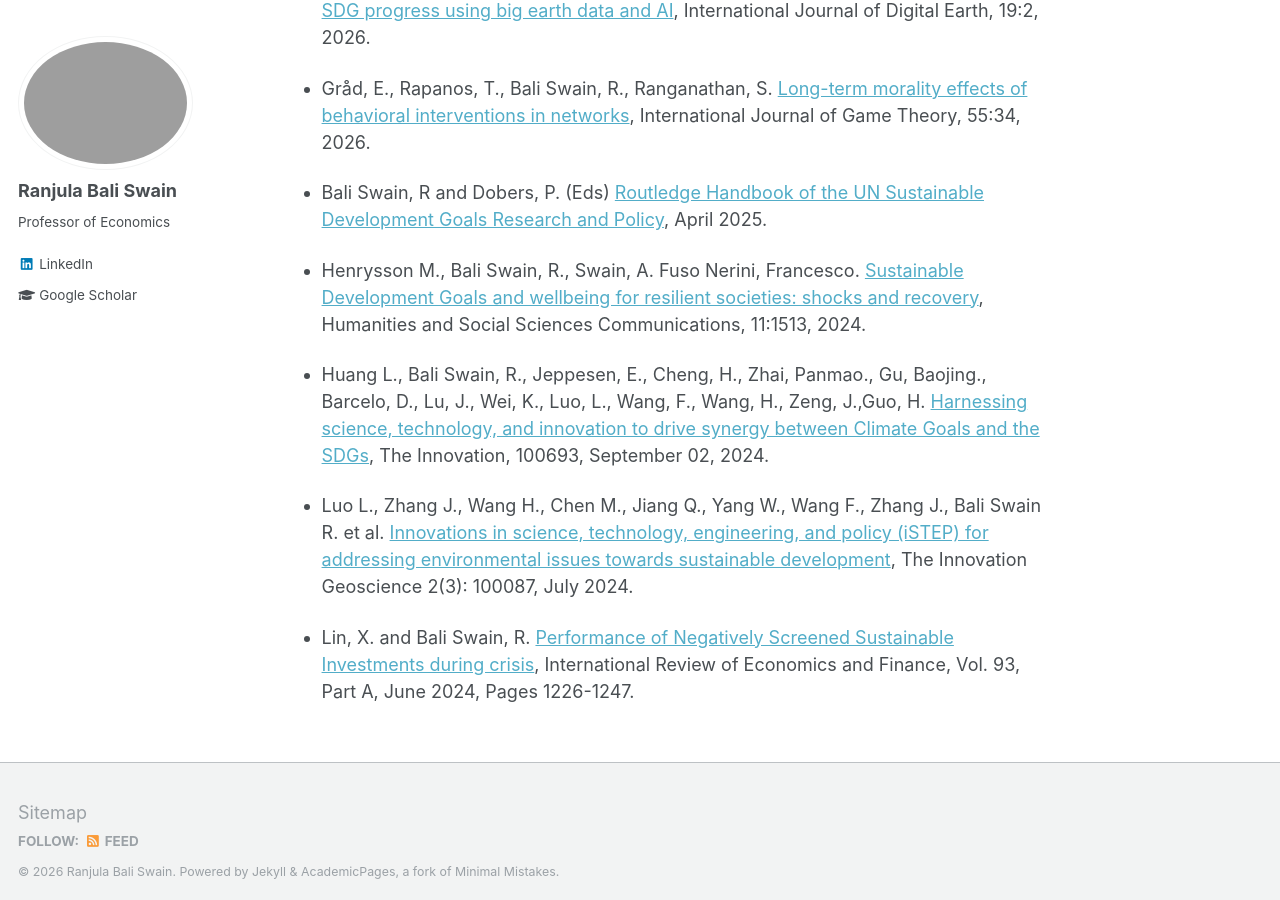
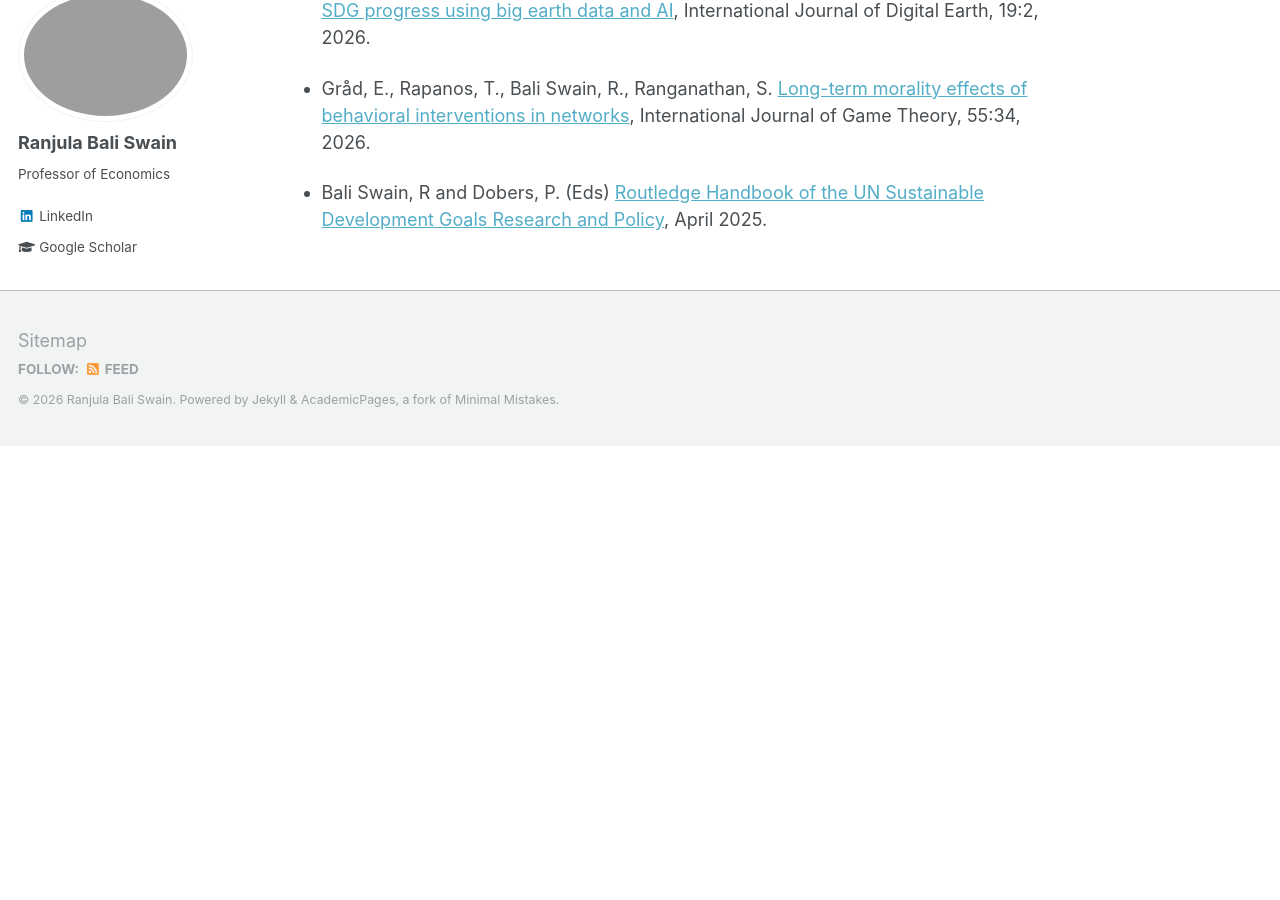
Before and after one commit to ranjbali/ranjbali.github.io, a Jekyll site: the page built from _pages/about.md, in a window 1280 px wide and 900 px high, scrolled down 797 px. Built offline with Jekyll 4.4.1, drawn with Linux system fonts in a browser that asks for light colours; after the commit the page ends 1243 px from its top, so only the background shows below that.

Commit message:
Update references in about.md
Removed several references from the about page.

```diff
--- a/_pages/about.md
+++ b/_pages/about.md
@@ -20,11 +20,3 @@ Ranjula Bali Swain is Research Director at [Center for Sustainability Research,
 * Gråd, E., Rapanos, T., Bali Swain, R., Ranganathan, S. [Long-term morality effects of behavioral interventions in networks](https://doi.org/10.1007/s00182-026-01005-0), International Journal of Game Theory, 55:34, 2026.
 
 * Bali Swain, R and Dobers, P. (Eds) [Routledge Handbook of the UN Sustainable Development Goals Research and Policy](https://www.routledge.com/Routledge-Handbook-of-the-UN-Sustainable-Development-Goals-Research-and-Policy/BaliSwain-Dobers/p/book/9781032257037), April 2025.
-
-* Henrysson M., Bali Swain, R., Swain, A. Fuso Nerini, Francesco. [Sustainable Development Goals and wellbeing for resilient societies: shocks and recovery](https://www.nature.com/articles/s41599-024-03973-8?utm_source=rct_congratemailt&utm_medium=email&utm_campaign=oa_20241111&utm_content=10.1057/s41599-024-03973-8), Humanities and Social Sciences Communications, 11:1513, 2024.
-
-* Huang L., Bali Swain, R., Jeppesen, E., Cheng, H., Zhai, Panmao., Gu, Baojing., Barcelo, D., Lu, J., Wei, K., Luo, L., Wang, F., Wang, H., Zeng, J.,Guo, H. [Harnessing science, technology, and innovation to drive synergy between Climate Goals and the SDGs](https://www.cell.com/the-innovation/fulltext/S2666-6758(24)00131-0), The Innovation, 100693, September 02, 2024.
-
-* Luo L., Zhang J., Wang H.,   Chen M., Jiang Q., Yang W., Wang F., Zhang J., Bali Swain R. et al. [Innovations in science, technology, engineering, and policy (iSTEP) for addressing environmental issues towards sustainable development](https://doi.org/10.59717/j.xinn-geo.2024.100087), The Innovation Geoscience 2(3): 100087, July 2024.
-
-* Lin, X. and Bali Swain, R. [Performance of Negatively Screened Sustainable Investments during crisis](https://www.sciencedirect.com/science/article/pii/S105905602400248X?via%3Dihub#fig1a), International Review of Economics and Finance, Vol. 93, Part A, June 2024, Pages 1226-1247.
```
